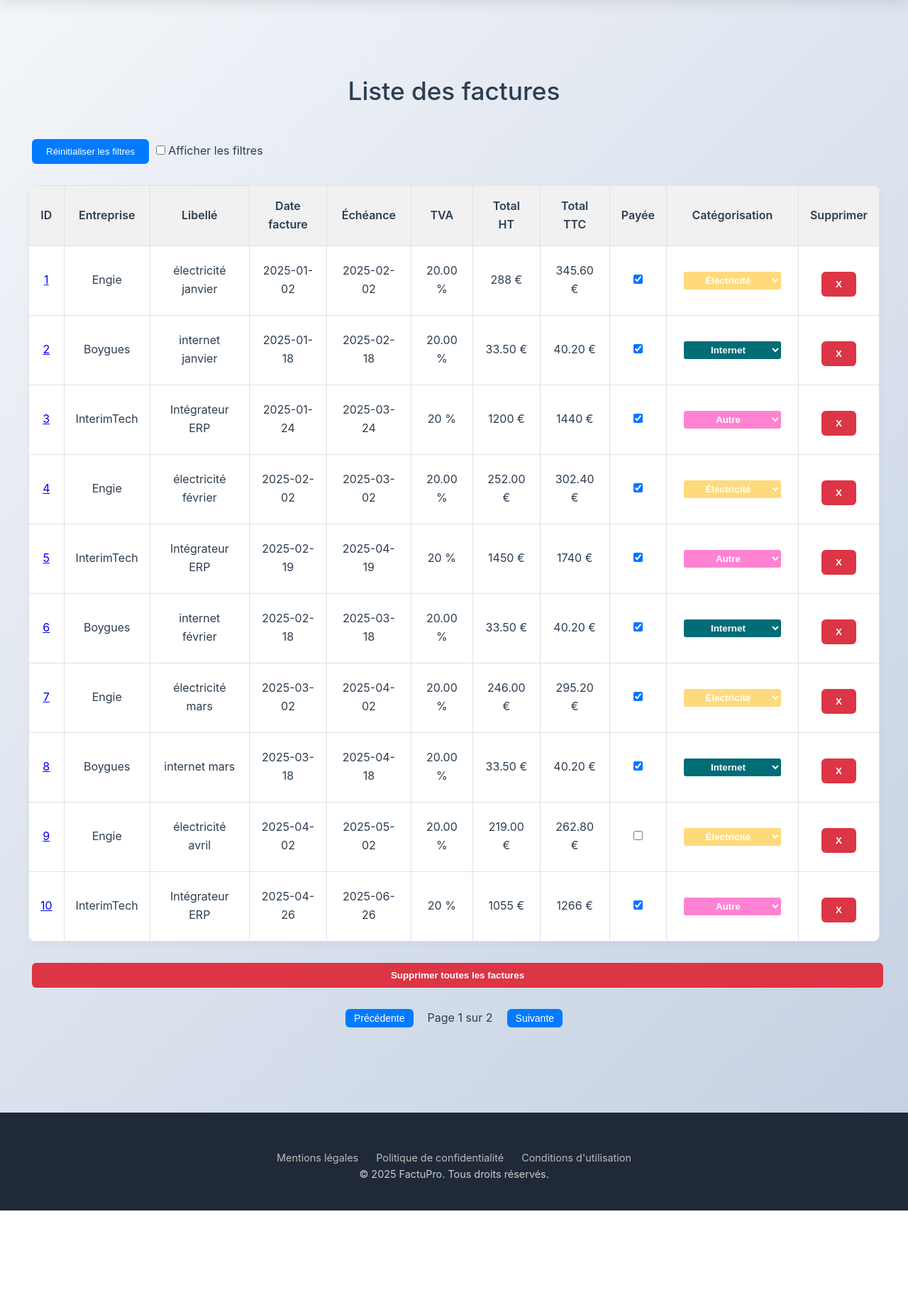
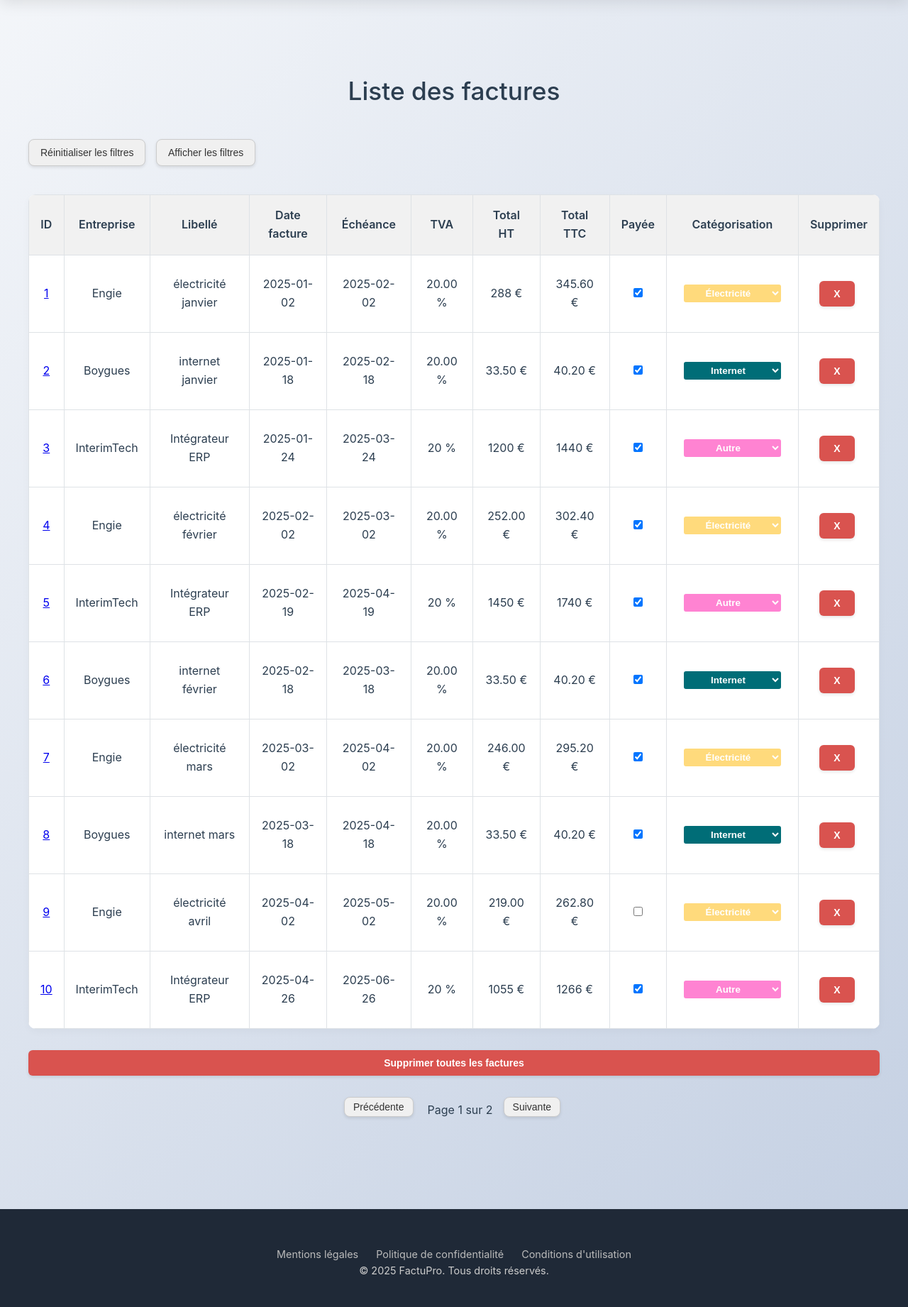
Before and after one commit to LouisMonin/Gestionnaire-Factures, a Flask app: page /factures in a window 1280 px wide. Shown: the part 111-1953 px from the top of the page at 71% size. Before the commit the page ends 1817 px from the top, so only its background shows below. Run offline with Flask 3, Linux system fonts and the light colour scheme; a user stored in the database is signed in; data comes from the database, SQL or seed files in the repository.

Commit message:
facture.html
modification des boutons afficher et supprimer filtres

```diff
--- a/gestion_factures/static/style.css
+++ b/gestion_factures/static/style.css
@@ -1356,3 +1356,80 @@ body {
   padding: 5px 12px;
   font-size: 14px;
 }
+
+/* Bouton filtres pages factures */
+
+/* Style général pour les boutons */
+button, input[type="checkbox"] + label {
+  background-color: #f0f0f0;
+  color: #333;
+  padding: 10px 16px;
+  border: 1px solid #ccc;
+  border-radius: 8px;
+  font-size: 14px;
+  font-weight: 500;
+  cursor: pointer;
+  transition: all 0.2s ease;
+  box-shadow: 0 2px 4px rgba(0,0,0,0.1);
+  margin: 10px 5px 20px 0;
+}
+
+/* Effet au survol */
+button:hover, input[type="checkbox"] + label:hover {
+  background-color: #e6e6e6;
+  box-shadow: 0 4px 6px rgba(0,0,0,0.15);
+}
+
+/* Bouton spécifique pour "danger" */
+button.danger {
+  background-color: #d9534f;
+  color: white;
+  border: none;
+}
+
+button.danger:hover {
+  background-color: #c9302c;
+}
+
+/* Bouton full width */
+button.full {
+  width: 100%;
+}
+
+.toggle-btn {
+  background-color: #e0e0e0;
+  color: #333;
+  padding: 10px 16px;
+  border: 1px solid #bbb;
+  border-radius: 8px;
+  font-size: 14px;
+  font-weight: 500;
+  cursor: pointer;
+  transition: background-color 0.2s ease, box-shadow 0.2s ease;
+  margin: 10px 10px 20px 0;
+  box-shadow: 0 2px 4px rgba(0,0,0,0.1);
+}
+
+.toggle-btn.active {
+  background-color: #c0c0c0;
+  box-shadow: inset 0 2px 4px rgba(0,0,0,0.2);
+}
+
+/* Style commun pour les deux boutons */
+.standard-btn {
+  background-color: #f0f0f0;
+  color: #333;
+  padding: 10px 16px;
+  border: 1px solid #ccc;
+  border-radius: 8px;
+  font-size: 14px;
+  font-weight: 500;
+  cursor: pointer;
+  transition: all 0.2s ease;
+  box-shadow: 0 2px 4px rgba(0, 0, 0, 0.1);
+  margin: 10px 10px 20px 0;
+}
+
+.standard-btn:hover {
+  background-color: #e6e6e6;
+}
--- a/gestion_factures/templates/factures.html
+++ b/gestion_factures/templates/factures.html
@@ -15,8 +15,13 @@
     <div class="container">
         <h1>Liste des factures</h1>
 
-        <button type="button" onclick="location.reload();">Réinitialiser les filtres</button>
-        <input type="checkbox" id="toggle-filters"> Afficher les filtres
+        <button type="button" id="reset-filters-btn" class="standard-btn">Réinitialiser les filtres</button>
+
+<button id="toggle-filters-btn" class="standard-btn">Afficher les filtres</button>
+
+
+
+
 
 
         <table id = "table-factures">
@@ -52,7 +57,7 @@
                 <th>
                   Catégorisation <br>
                   <div class="filter-group" style="display:none;">
-                  <select class="filter-input" data-col="8" style="text-align: center; text-align-last: center;">
+                  <select class="filter-input" data-col="9" style="text-align: center; text-align-last: center;">
                     <option value="">Toutes</option> <!-- Option vide pour ne pas filtrer -->
                     {% for cat in categories %}
                       <option value="{{ cat }}">{{ cat }}</option>
@@ -114,8 +119,10 @@ document.addEventListener('DOMContentLoaded', function () {
   const table = document.getElementById('table-factures');
   const paidFilter = document.getElementById('filter-paid');
   const textFilters = document.querySelectorAll('.filter-input');
-  const toggle = document.getElementById('toggle-filters');
+  const toggleBtn = document.getElementById('toggle-filters-btn');
+  const resetBtn = document.getElementById('reset-filters-btn');
   const filterGroups = document.querySelectorAll('.filter-group');
+
   const rowsPerPage = 10;
   let currentPage = 1;
 
@@ -192,7 +199,7 @@ document.addEventListener('DOMContentLoaded', function () {
     renderPagination(filteredRows);
   }
 
-  // Pagination navigation
+  // Navigation pagination
   prevBtn.addEventListener('click', () => {
     currentPage--;
     updateTable();
@@ -203,7 +210,7 @@ document.addEventListener('DOMContentLoaded', function () {
     updateTable();
   });
 
-  // Filtres
+  // Mise à jour sur saisie des filtres
   textFilters.forEach(input => input.addEventListener('input', () => {
     currentPage = 1;
     updateTable();
@@ -214,14 +221,29 @@ document.addEventListener('DOMContentLoaded', function () {
     updateTable();
   });
 
-  toggle.addEventListener('change', function () {
+  // Bouton toggle affichage filtres
+  toggleBtn.addEventListener('click', function () {
+    const isVisible = this.classList.toggle('active');
     filterGroups.forEach(group => {
-      group.style.display = this.checked ? 'block' : 'none';
+      group.style.display = isVisible ? 'block' : 'none';
     });
+    this.textContent = isVisible ? 'Masquer les filtres' : 'Afficher les filtres';
   });
 
-  updateTable(); // initial
+  // Bouton Réinitialiser les filtres
+  resetBtn.addEventListener('click', () => {
+    textFilters.forEach(input => input.value = '');
+    paidFilter.value = 'toutes';
+    currentPage = 1;
+    updateTable();
+  });
+
+  // Initialisation
+  updateTable();
 });
+
+
+
 </script>
 
 
```
